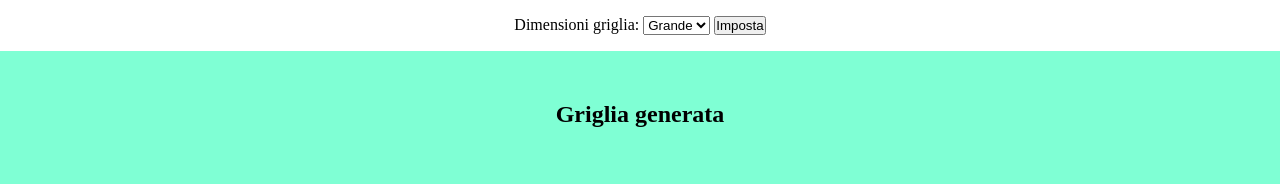
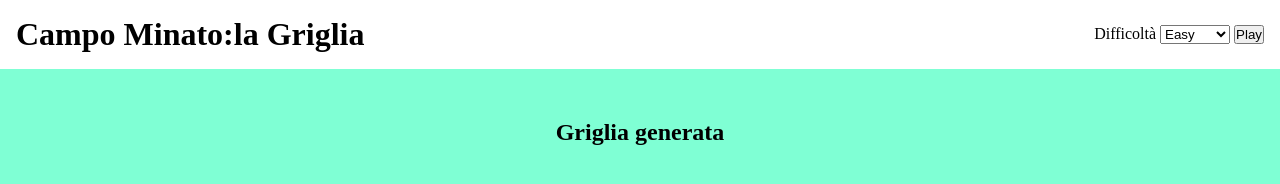
Before and after one commit to Rorins/js-campominato-grid, a plain HTML site: page index.html in a window 1280 px wide. Drawn offline with Linux system fonts and the light colour scheme.

Commit message:
Added color

```diff
--- a/css/style.css
+++ b/css/style.css
@@ -12,9 +12,11 @@ body {
 /*Header*/
 .toolbar {
   background-color: white;
-  text-align: center;
   padding: 16px;
   margin-bottom: 50px;
+  display: flex;
+  justify-content: space-between;
+  align-items: center;
 }
 
 /*Main*/
@@ -29,16 +31,16 @@ body {
   width: 500px;
   height: 500px;
   margin: 60px auto;
-  border: 2px solid white;
+  border: 2px solid black;
 }
 
 .square {
   display: flex;
   justify-content: center;
   align-items: center;
-  border: 2px solid white;
+  border: 2px solid black;
   cursor: pointer;
 }
-.cliccked {
-  background-color: blue;
+.clicked {
+  background-color: #6495ed;
 }
--- a/index.html
+++ b/index.html
@@ -10,13 +10,16 @@
   <body>
     <!--Header-->
     <header class="toolbar">
-      <label for="dimensions"> Dimensioni griglia: </label>
-      <select name="" id="dimensions">
-        <option value="1">Grande</option>
-        <option value="2">Media</option>
-        <option value="3">Piccola</option>
-      </select>
-      <button id="set-dimensions">Imposta</button>
+      <h1>Campo Minato:la Griglia</h1>
+      <div>
+        <label for="dimensions"> Difficoltà </label>
+        <select name="" id="dimensions">
+          <option value="1">Easy</option>
+          <option value="2">Medium</option>
+          <option value="3">Hard</option>
+        </select>
+        <button id="set-dimensions">Play</button>
+      </div>
     </header>
 
     <main class="wrap-grid">
--- a/js/main.js
+++ b/js/main.js
@@ -45,6 +45,13 @@ setDimens.addEventListener("click", () =>{
 
         // Generiamo i quadrati
         const square = squareGen(i,cellsPerSide);
+
+        // Al click cambia colore
+        square.addEventListener("click",function() {
+            square.classList.add("clicked")
+        }
+        )
+
         grid.append(square)
     }
 
```
Also changed, not shown: logo.png (added).
